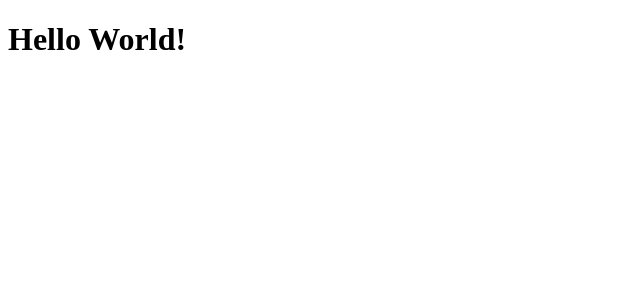
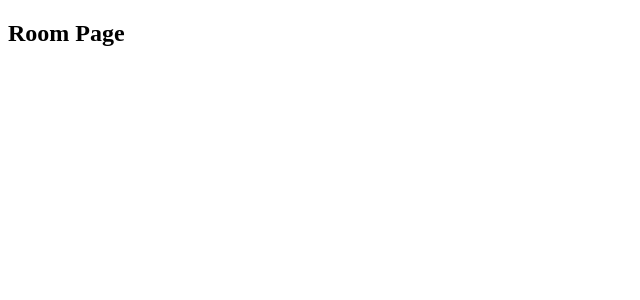
Before and after one commit to TheYassAnz/chat-room, a React (Vite) app in the folder frontend/: page /rooms in a window 1280 px wide. Shown: the top 300 px of the page, without its empty margins (0-640 px from the left). Built offline with nearby package versions, Linux system fonts and the light colour scheme.

Commit message:
feat: inits router and create the page Room

```diff
--- a/frontend/src/main.jsx
+++ b/frontend/src/main.jsx
@@ -1,9 +1,13 @@
 import React from 'react'
 import ReactDOM from 'react-dom/client'
-import App from './pages/App'
+import router from './routes'
+import { RouterProvider } from 'react-router-dom'
+
+
+
 
 ReactDOM.createRoot(document.getElementById('root')).render(
   <React.StrictMode>
-    <App />
+    <RouterProvider router={router} />
   </React.StrictMode>,
 )
--- a/frontend/src/pages/App/index.jsx
+++ /dev/null
@@ -1,9 +0,0 @@
-function App() {
-  return (
-    <>
-      <h1>Hello World!</h1>
-    </>
-  )
-}
-
-export default App
--- /dev/null
+++ b/frontend/src/pages/Room/index.jsx
@@ -0,0 +1,9 @@
+function Room() {
+    return (
+        <>
+            <h2>Room Page</h2>
+        </>
+    )
+}
+
+export default Room
--- /dev/null
+++ b/frontend/src/routes/index.jsx
@@ -0,0 +1,21 @@
+import {
+    createRoutesFromElements,
+    createBrowserRouter,
+    Route,
+    Navigate,
+} from "react-router-dom";
+
+import Room from "../pages/Room"
+
+const router = createBrowserRouter(
+    createRoutesFromElements(
+        <Route
+            path="/"
+        >
+            <Route index element={<Navigate to='rooms' />} />
+            <Route path='rooms' element={<Room />} />
+        </Route>
+    )
+);
+
+export default router;
```
